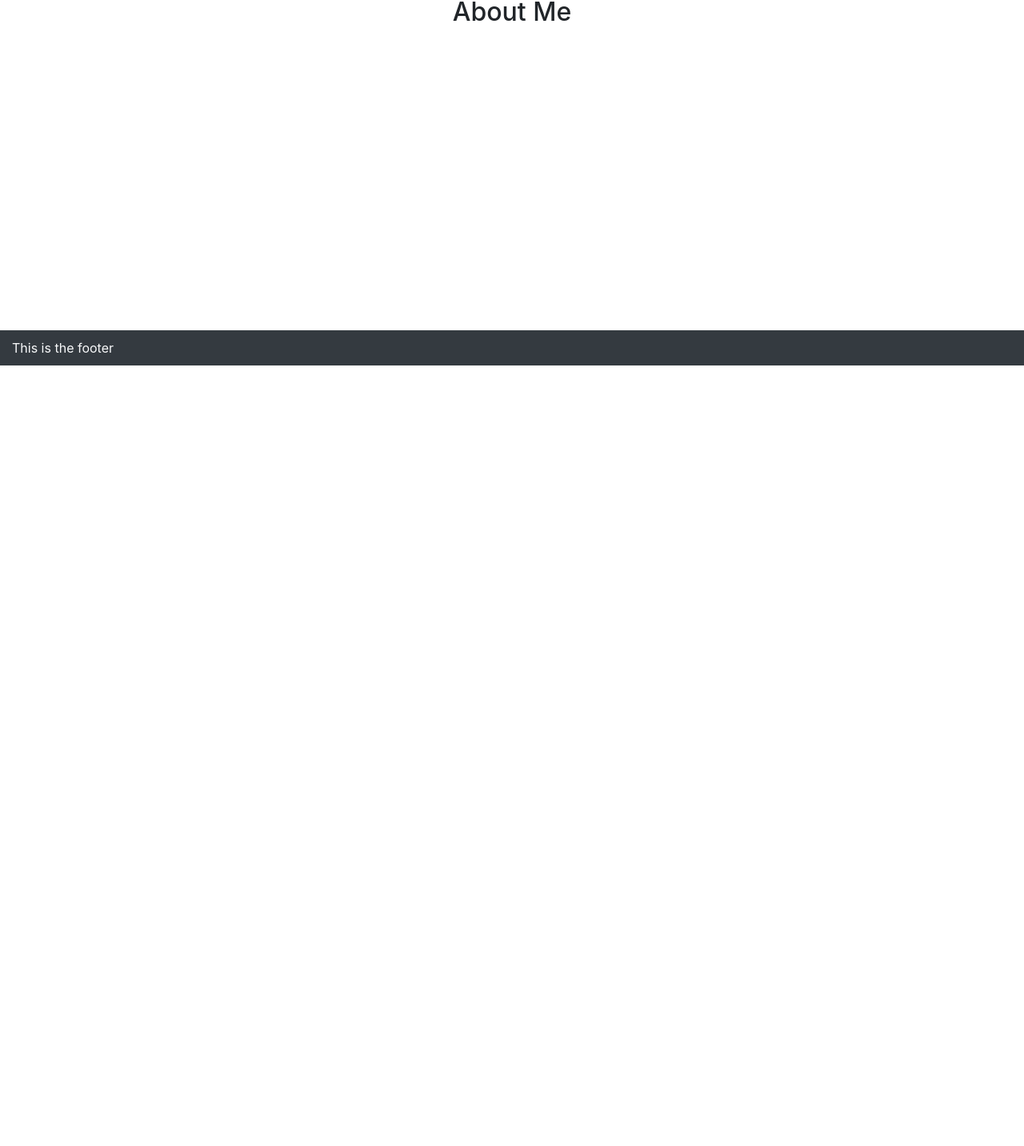
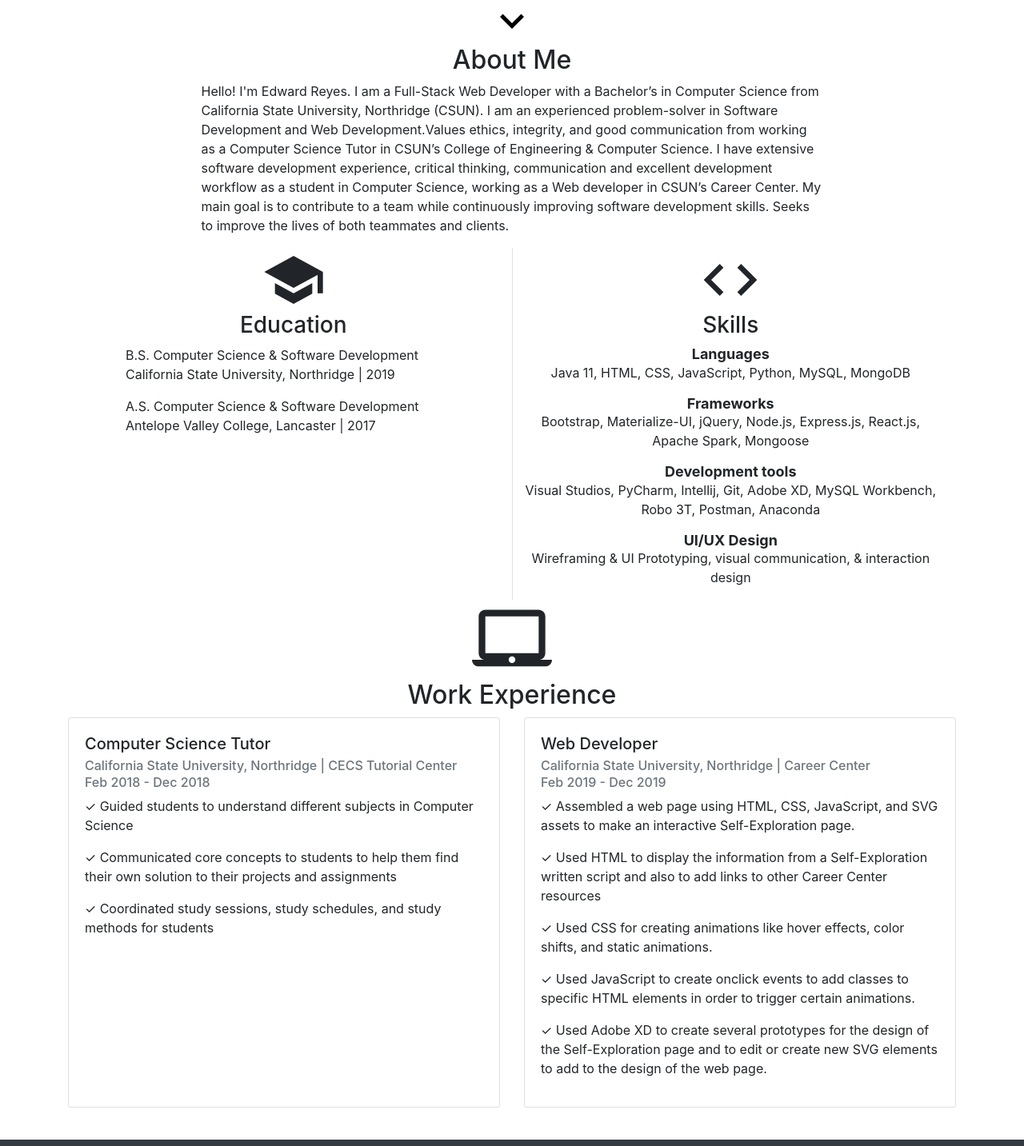
Before and after one commit to edwardreyes29/react-portfolio, a React (Create React App) app: page / in a window 1280 px wide. Shown: the part 343-1776 px from the top of the page at 80% size. Before the commit the page ends 800 px from the top, so only its background shows below. Built offline with nearby package versions, Linux system fonts and the light colour scheme.

Commit message:
added education adn experience, logos to footer

```diff
--- a/package.json
+++ b/package.json
@@ -3,6 +3,8 @@
   "version": "0.1.0",
   "private": true,
   "dependencies": {
+    "@material-ui/core": "^4.11.0",
+    "@material-ui/icons": "^4.9.1",
     "@testing-library/jest-dom": "^4.2.4",
     "@testing-library/react": "^9.5.0",
     "@testing-library/user-event": "^7.2.1",
--- a/public/index.html
+++ b/public/index.html
@@ -25,8 +25,9 @@
       Learn how to configure a non-root public URL by running `npm run build`.
     -->
     <link href="https://fonts.googleapis.com/css2?family=Comfortaa&display=swap" rel="stylesheet">
+    <link rel="stylesheet" href="https://fonts.googleapis.com/icon?family=Material+Icons" />
     <title>Edward Reyes</title>
-    <!-- <style>
+    <style>
       #root {
         min-height: 100vh; /* will cover the 100% of viewport */
         overflow: hidden;
@@ -34,7 +35,7 @@
         position: relative;
         padding-bottom: 100px; /* height of your footer */
       }
-    </style> -->
+    </style>
   </head>
   <body>
     <noscript>You need to enable JavaScript to run this app.</noscript>
--- a/src/components/Footer/index.js
+++ b/src/components/Footer/index.js
@@ -1,15 +1,30 @@
 import React from 'react';
 import './style.css';
-import { Container } from 'react-bootstrap';
-// const styles = {
-//   background: "red"
-// }
+import { Container, Row, Col } from 'react-bootstrap';
+import LinkedInIcon from '@material-ui/icons/LinkedIn';
+import GitHubIcon from '@material-ui/icons/GitHub';
+
+const styles = {
+  icon: {
+    fontSize: 40
+  }
+}
 export const Footer = () => {
 
   return (
     <footer className="footer bg-dark text-light">
       <Container fluid>
-        <div>This is the footer</div>
+        <Row>
+          <Col>
+            <LinkedInIcon style={styles.icon}/>
+          </Col>
+          <Col>
+            <GitHubIcon style={styles.icon}/>
+          </Col>
+          <Col>
+            <div>2020 © Edward Reyes | All rights reserved.</div>
+          </Col>
+        </Row>
       </Container>
     </footer>
   )
--- a/src/components/Navigation/index.js
+++ b/src/components/Navigation/index.js
@@ -17,7 +17,6 @@ export const Navigation = () => {
       <Navbar.Brand href='#home' className='brand-name' style={styles.brand}>Edward Reyes</Navbar.Brand>
       <Nav className="mr-auto">
         <Nav.Link href='#home' style={styles.links}>Home</Nav.Link>
-        <Nav.Link href='#about' style={styles.links}>About</Nav.Link>
         <Nav.Link href='#portfolio' style={styles.links}>Portfolio</Nav.Link>
         <Nav.Link href='#contact' style={styles.links}>contact</Nav.Link>
       </Nav>
--- a/src/pages/Home/index.js
+++ b/src/pages/Home/index.js
@@ -1,9 +1,31 @@
 import React, { useState, useEffect } from 'react';
-import { Container, Jumbotron } from 'react-bootstrap';
+// Bootstrap
+import { Container, Jumbotron, Row, Col, Card } from 'react-bootstrap';
+// Marterial-UI Icons
+import ExpandMoreIcon from '@material-ui/icons/ExpandMore';
+import SchoolIcon from '@material-ui/icons/School';
+import './style.css';
+import { CodeOutlined } from '@material-ui/icons';
+import LaptopMacIcon from '@material-ui/icons/LaptopMac';
+import CheckIcon from '@material-ui/icons/Check';
 
 const styles = {
   jumbotronText: {
+    fontSize: '18px',
+    // textTransform: 'uppercase'
+  },
+  expandMore: {
+    color: '#000000',
+    fontSize: 60,
+  },
+  skills: {
+    fontSize: 80,
+  },
+  heading4: {
     fontSize: '18px'
+  },
+  laptop: {
+    fontSize: 100
   }
 }
 
@@ -11,14 +33,132 @@ export const Home = () => {
   return (<>
     <Jumbotron fluid className='text-center'>
       <Container>
-        <h1>Hi I'm Edward</h1>
+        <h1>Hi I'm Edward!</h1>
         <p style={styles.jumbotronText}>Software Developer & Full-Stack Web Developer</p>
       </Container>
     </Jumbotron>
     <Container>
-      <div className="text-center">
-        <h2>About Me</h2>
-      </div>
+      <section id='about-section' className='text-center'>
+        <div className='about-container'>
+          <ExpandMoreIcon style={styles.expandMore} />
+          <h2>About Me</h2>
+          <p className='text-left'>
+            Hello! I'm Edward Reyes. I am a Full-Stack Web Developer with a Bachelor’s in Computer Science
+            from California State University, Northridge (CSUN). I am an experienced problem-solver in Software
+            Development and Web Development.Values ethics, integrity, and good communication from working
+            as a Computer Science Tutor in CSUN’s College of Engineering & Computer Science. I have extensive
+            software development experience, critical thinking, communication and excellent development
+            workflow as a student in Computer Science, working as a Web developer in CSUN’s Career Center.
+            My main goal is to contribute to a team while continuously improving software development skills.
+            Seeks to improve the lives of both teammates and clients.
+          </p>
+        </div>
+      </section>
+
+      <section>
+        <Row className='pl-4 pr-4'>
+          <Col className='text-center'>
+            <SchoolIcon style={styles.skills} />
+            <h3>Education</h3>
+            <div className='text-left ml-5'>
+              <p className='mb-0'>B.S. Computer Science & Software Development</p>
+              <p>California State University, Northridge | 2019</p>
+              <p className='mb-0'>A.S. Computer Science & Software Development</p>
+              <p>Antelope Valley College, Lancaster | 2017</p>
+            </div>
+          </Col>
+          <Col className='text-center border-left'>
+            <CodeOutlined style={styles.skills} />
+            <h3>Skills</h3>
+            <h4 className='mb-0 font-weight-bold' style={styles.heading4}>
+              Languages
+              </h4>
+            <p>Java 11, HTML, CSS, JavaScript, Python, MySQL, MongoDB</p>
+
+            <h4 className='mb-0 font-weight-bold' style={styles.heading4}>
+              Frameworks
+              </h4>
+            <p>Bootstrap, Materialize-UI, jQuery, Node.js, Express.js, React.js, Apache Spark, Mongoose</p>
+
+            <h4 className='mb-0 font-weight-bold' style={styles.heading4}>
+              Development tools
+              </h4>
+            <p>Visual Studios, PyCharm, Intellij, Git, Adobe XD, MySQL Workbench, Robo 3T, Postman, Anaconda</p>
+
+            <h4 className='mb-0 font-weight-bold' style={styles.heading4}>
+              UI/UX Design
+              </h4>
+            <p>Wireframing & UI Prototyping, visual communication, & interaction design</p>
+          </Col>
+        </Row>
+      </section>
+
+      <section className='text-center'>
+        <LaptopMacIcon style={styles.laptop} />
+        <h2>Work Experience</h2>
+        <Row className='text-left'>
+          <Col className='d-flex justify-content-center'>
+            <Card style={{ width: '100%' }}>
+              <Card.Body>
+                <Card.Title>Computer Science Tutor</Card.Title>
+                <Card.Subtitle className="mb-2 text-muted">
+                  California State University, Northridge | CECS Tutorial Center
+                </Card.Subtitle>
+                <Card.Subtitle className="mb-2 text-muted">
+                  Feb 2018 - Dec 2018
+                </Card.Subtitle>
+                <Card.Text>
+                  <p className='experience-task'>
+                    Guided students to understand different subjects in Computer Science
+                  </p>
+                  <p className='experience-task'>
+                    Communicated core concepts to students to help them find their own
+                    solution to their projects and assignments
+                  </p>
+                  <p className='experience-task'>
+                    Coordinated study sessions, study schedules, and study methods for students
+                  </p>
+                </Card.Text>
+              </Card.Body>
+            </Card>
+          </Col>
+          <Col className='d-flex justify-content-center'>
+            <Card style={{ width: '100%' }}>
+              <Card.Body>
+                <Card.Title>Web Developer</Card.Title>
+                <Card.Subtitle className="mb-2 text-muted">
+                  California State University, Northridge | Career Center
+                </Card.Subtitle>
+                <Card.Subtitle className="mb-2 text-muted">
+                  Feb 2019 - Dec 2019
+                </Card.Subtitle>
+                <Card.Text>
+                  <p className='experience-task'>
+                    Assembled a web page using HTML, CSS, JavaScript, and SVG assets to make an
+                    interactive Self-Exploration page.
+                  </p>
+                  <p className='experience-task'>
+                    Used HTML to display the information from a Self-Exploration written script
+                    and also to add links to other Career Center resources
+                  </p>
+                  <p className='experience-task'>
+                    Used CSS for creating animations like hover effects, color shifts, and
+                    static animations.
+                  </p>
+                  <p className='experience-task'>
+                    Used JavaScript to create onclick events to add classes to specific HTML
+                    elements in order to trigger certain animations.
+                  </p>
+                  <p className='experience-task'>
+                    Used Adobe XD to create several prototypes for the design of the Self-Exploration page and to edit or
+                    create new SVG elements to add to the design of the web page.
+                  </p>
+                </Card.Text>
+              </Card.Body>
+            </Card>
+          </Col>
+        </Row>
+      </section>
     </Container>
   </>)
 }
--- /dev/null
+++ b/src/pages/Home/style.css
@@ -0,0 +1,10 @@
+.about-container {
+  background: 'red';
+  color: 'green';
+  margin-right: 15%;
+  margin-left: 15%;
+}
+
+.experience-task:before {
+  content: '✓ ';
+}
```
